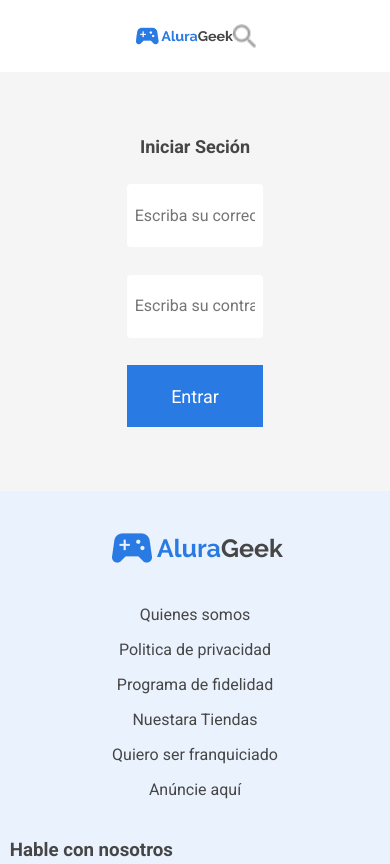
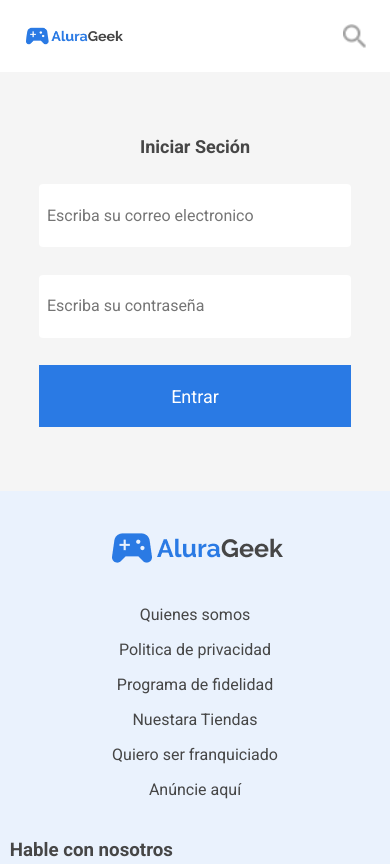
Before and after one commit to Gefq2021/AluraGeek_e-commerce, a plain HTML site: page login.html in a window 390 px wide. Shown: the top 864 px of the page. Drawn offline with Linux system fonts and the light colour scheme.

Commit message:
agregamos los media query

```diff
--- a/css/styles-main-login.css
+++ b/css/styles-main-login.css
@@ -1,7 +1,11 @@
+.nav {
+    /* display: block; */
+    width: 100vw;
+    padding: 6%;
+}
 
 .main__login {
     width: 100%;
-    /* min-height: 450px; */
     background-color: #f5f5f5;
     padding: 4rem 0;
     display: flex;
@@ -47,3 +51,17 @@
     color: #FFFFFF;
     border: none;
 }
+
+/* TABLET */
+@media screen and (max-width: 768px) {
+    .form__login {
+        width: 40%;
+    }
+}
+
+/* MOBILE */
+@media screen and (max-width: 424px) {
+    .form__login {
+        width: 80%;
+    }
+}
```
